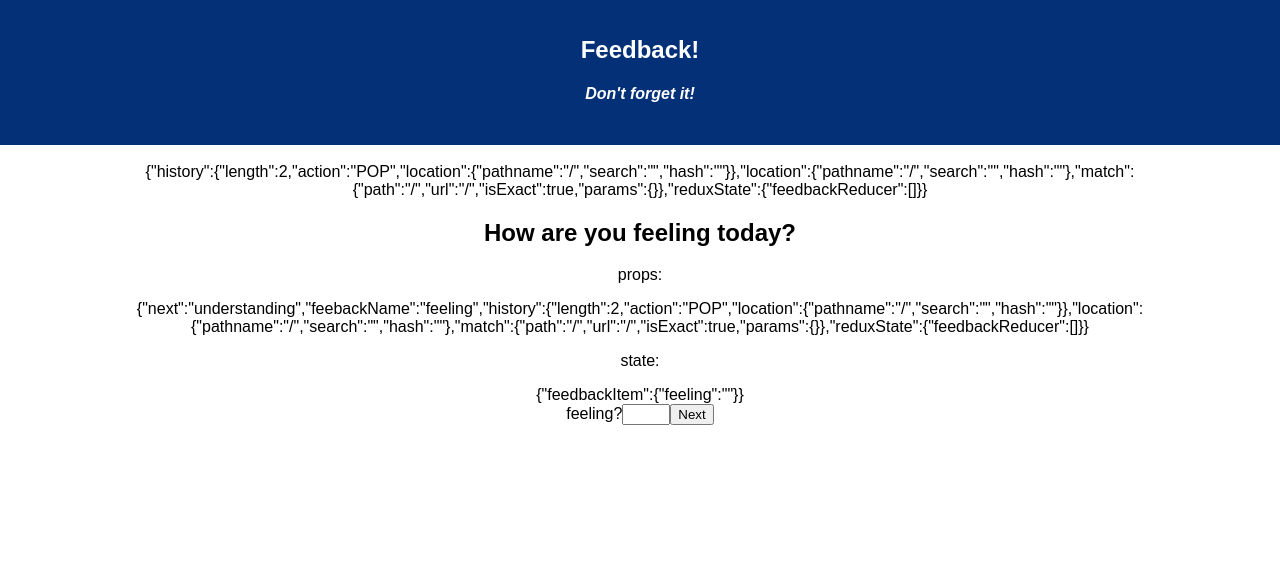
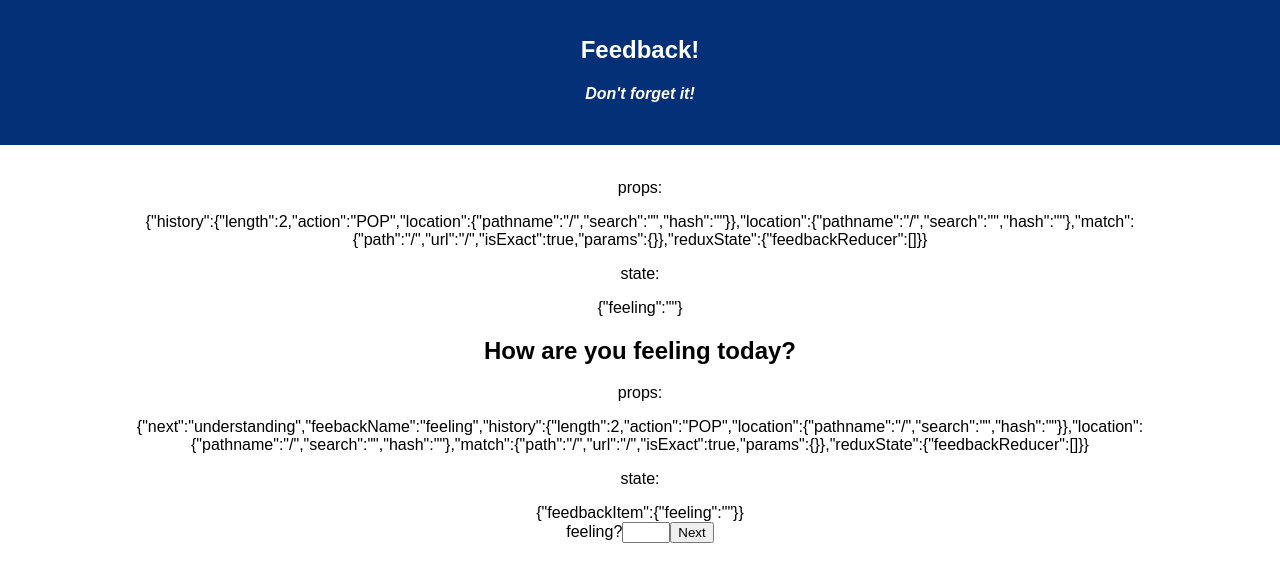
Before and after one commit to jmicko/redux-feedback-loop, a React (Create React App) app: page / in a window 1280 px wide. Shown: the top 582 px of the page. Built offline with nearby package versions, Linux system fonts and the light colour scheme.

Commit message:
add props to feeling

```diff
--- a/src/components/Feeling/Feeling.js
+++ b/src/components/Feeling/Feeling.js
@@ -16,7 +16,10 @@ class Feeling extends Component {
     render() {
         return (
             <div>
+                <p>props:</p>
                 {JSON.stringify(this.props)}
+                <p>state:</p>
+                {JSON.stringify(this.state)}
                 <h2>How are you feeling today?</h2>
                     <Input
                     next="understanding"
```
